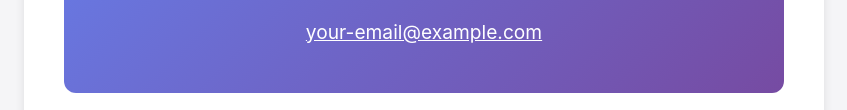
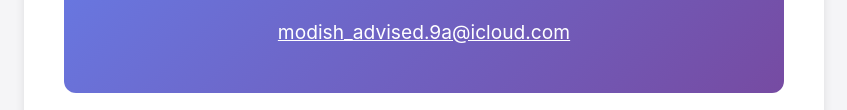
Before and after one commit to szweier/Cubiks-Support, a plain HTML site: page support.html in a window 1280 px wide. Shown: the part 2829-2939 px from the top of the page, without its empty margins (216-1063 px from the left). Drawn offline with Linux system fonts and the light colour scheme.

Commit message:
Update support.html

```diff
--- a/support.html
+++ b/support.html
@@ -193,7 +193,7 @@
             <h2>Still Need Help?</h2>
             <p>We'd love to hear from you! Whether you have a question, found a bug, or just want to share feedback, please reach out.</p>
             <p style="margin-top: 20px; font-size: 1.2em;">
-                <a href="mailto:your-email@example.com">your-email@example.com</a>
+                <a href="mailto:modish_advised.9a@icloud.com">modish_advised.9a@icloud.com</a>
             </p>
         </div>
 
```
